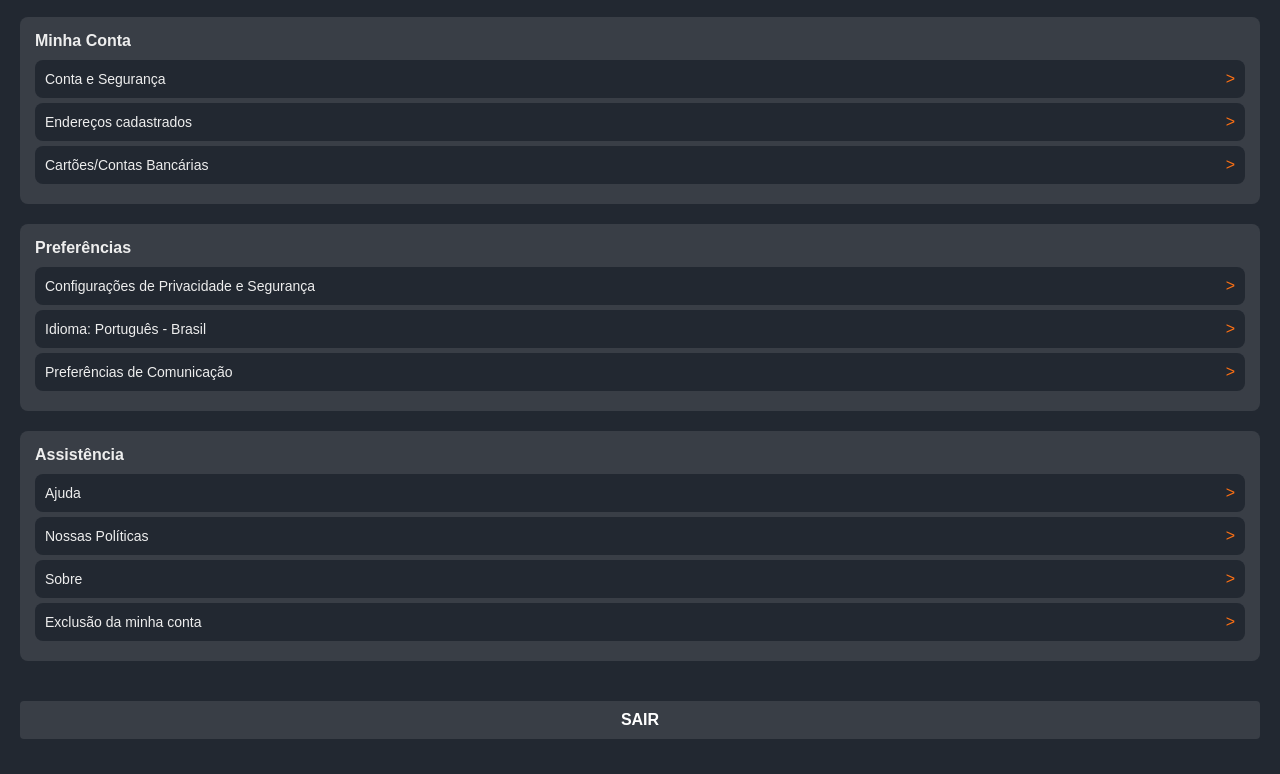
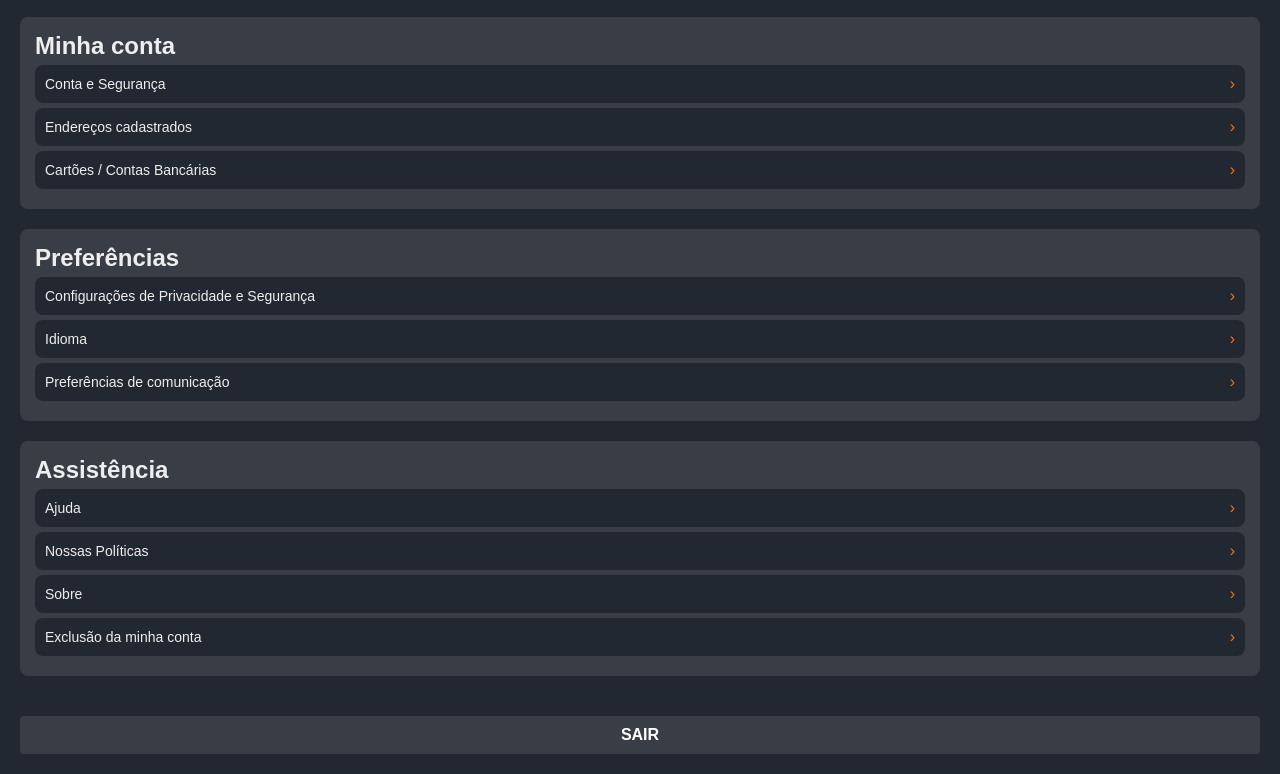
Before and after one commit to arthur-gomes-andrade/katchau-config, a plain HTML site: page index.html in a window 1280 px wide. Shown: the part 71-845 px from the top of the page. Drawn offline with Linux system fonts and the light colour scheme.

Commit message:
index.html

```diff
--- a/index.html
+++ b/index.html
@@ -1,5 +1,5 @@
 <!DOCTYPE html>
-<html lang="pt-BR">
+<html lang="pt-br">
 <head>
     <meta charset="UTF-8">
     <meta name="viewport" content="width=device-width, initial-scale=1.0">
@@ -10,75 +10,80 @@
     <main>
         <h1 class="config-title">Configurações</h1>
 
-        <section class="settings-section">
-            <div class="title-box">Minha Conta</div>
-            <div class="setting-option" onclick="toggleDescription('desc-conta')">
-                Conta e Segurança <span class="arrow">&#x3e;</span>
+        <div class="settings-section">
+            <h2>Minha conta</h2>
+            <div class="settings-group">
+                <div class="setting-option" onclick="toggleDescription(this)">
+                    Conta e Segurança <span class="arrow">&#8250;</span>
+                </div>
+                <div class="description">Configurações de segurança e informações da conta.</div>
+
+                <div class="setting-option" onclick="toggleDescription(this)">
+                    Endereços cadastrados <span class="arrow">&#8250;</span>
+                </div>
+                <div class="description">Gerencie os endereços salvos.</div>
+
+                <div class="setting-option" onclick="toggleDescription(this)">
+                    Cartões / Contas Bancárias <span class="arrow">&#8250;</span>
+                </div>
+                <div class="description">Configurações de cartões e contas bancárias.</div>
             </div>
-            <div class="description" id="desc-conta">Aqui você pode ajustar as configurações da sua conta e segurança.</div>
+        </div>
 
-            <div class="setting-option" onclick="toggleDescription('desc-endereco')">
-                Endereços cadastrados <span class="arrow">&#x3e;</span>
+        <div class="settings-section">
+            <h2>Preferências</h2>
+            <div class="settings-group">
+                <div class="setting-option" onclick="toggleDescription(this)">
+                    Configurações de Privacidade e Segurança <span class="arrow">&#8250;</span>
+                </div>
+                <div class="description">Ajuste suas preferências de privacidade e segurança.</div>
+
+                <div class="setting-option" onclick="toggleDescription(this)">
+                    Idioma <span class="arrow">&#8250;</span>
+                </div>
+                <div class="description">Português / Brasil</div>
+
+                <div class="setting-option" onclick="toggleDescription(this)">
+                    Preferências de comunicação <span class="arrow">&#8250;</span>
+                </div>
+                <div class="description">Gerencie as configurações de comunicação.</div>
             </div>
-            <div class="description" id="desc-endereco">Aqui você pode gerenciar os endereços salvos na sua conta.</div>
+        </div>
 
-            <div class="setting-option" onclick="toggleDescription('desc-cartao')">
-                Cartões/Contas Bancárias <span class="arrow">&#x3e;</span>
+        <div class="settings-section">
+            <h2>Assistência</h2>
+            <div class="settings-group">
+                <div class="setting-option" onclick="toggleDescription(this)">
+                    Ajuda <span class="arrow">&#8250;</span>
+                </div>
+                <div class="description">Perguntas frequentes e ajuda.</div>
+
+                <div class="setting-option" onclick="toggleDescription(this)">
+                    Nossas Políticas <span class="arrow">&#8250;</span>
+                </div>
+                <div class="description">Termos e condições de uso.</div>
+
+                <div class="setting-option" onclick="toggleDescription(this)">
+                    Sobre <span class="arrow">&#8250;</span>
+                </div>
+                <div class="description">Saiba mais sobre nós.</div>
+
+                <div class="setting-option" onclick="toggleDescription(this)">
+                    Exclusão da minha conta <span class="arrow">&#8250;</span>
+                </div>
+                <div class="description">Solicite a exclusão da sua conta.</div>
             </div>
-            <div class="description" id="desc-cartao">Aqui você pode adicionar e gerenciar cartões e contas bancárias.</div>
-        </section>
+        </div>
 
-        <section class="settings-section">
-            <div class="title-box">Preferências</div>
-            <div class="setting-option" onclick="toggleDescription('desc-privacidade')">
-                Configurações de Privacidade e Segurança <span class="arrow">&#x3e;</span>
+        <button class="logout-button" onclick="showPopup()">SAIR</button>
+
+        <div class="details-popup" id="detailsPopup">
+            <div class="popup-content">
+                <p class="popup-text">Você realmente deseja sair?</p>
+                <button class="close-button" onclick="closePopup()">Sair</button>
             </div>
-            <div class="description" id="desc-privacidade">Aqui você pode ajustar as configurações de privacidade e segurança.</div>
-
-            <div class="setting-option" onclick="toggleDescription('desc-idioma')">
-                Idioma: Português - Brasil <span class="arrow">&#x3e;</span>
-            </div>
-            <div class="description" id="desc-idioma">Aqui você pode selecionar o idioma da sua preferência.</div>
-
-            <div class="setting-option" onclick="toggleDescription('desc-comunicacao')">
-                Preferências de Comunicação <span class="arrow">&#x3e;</span>
-            </div>
-            <div class="description" id="desc-comunicacao">Aqui você pode ajustar as preferências de comunicação.</div>
-        </section>
-
-        <section class="settings-section">
-            <div class="title-box">Assistência</div>
-            <div class="setting-option" onclick="toggleDescription('desc-ajuda')">
-                Ajuda <span class="arrow">&#x3e;</span>
-            </div>
-            <div class="description" id="desc-ajuda">Encontre ajuda para suas dúvidas mais frequentes.</div>
-
-            <div class="setting-option" onclick="toggleDescription('desc-politicas')">
-                Nossas Políticas <span class="arrow">&#x3e;</span>
-            </div>
-            <div class="description" id="desc-politicas">Veja as políticas de uso e privacidade.</div>
-
-            <div class="setting-option" onclick="toggleDescription('desc-sobre')">
-                Sobre <span class="arrow">&#x3e;</span>
-            </div>
-            <div class="description" id="desc-sobre">Informações sobre nossa empresa e nosso propósito.</div>
-
-            <div class="setting-option" onclick="toggleDescription('desc-exclusao')">
-                Exclusão da minha conta <span class="arrow">&#x3e;</span>
-            </div>
-            <div class="description" id="desc-exclusao">Solicite a exclusão da sua conta.</div>
-        </section>
-
-        <button class="logout-button" onclick="showDetails('SAIR', 'Você está prestes a sair da sua conta.')">SAIR</button>
+        </div>
     </main>
-
-    <div id="details-popup" class="details-popup">
-        <div class="popup-content">
-            <h3 id="popup-title"></h3>
-            <p id="popup-description"></p>
-            <button onclick="closeDetails()" class="close-button">Sair</button>
-        </div>
-    </div>
 
     <script src="script.js"></script>
 </body>
```
